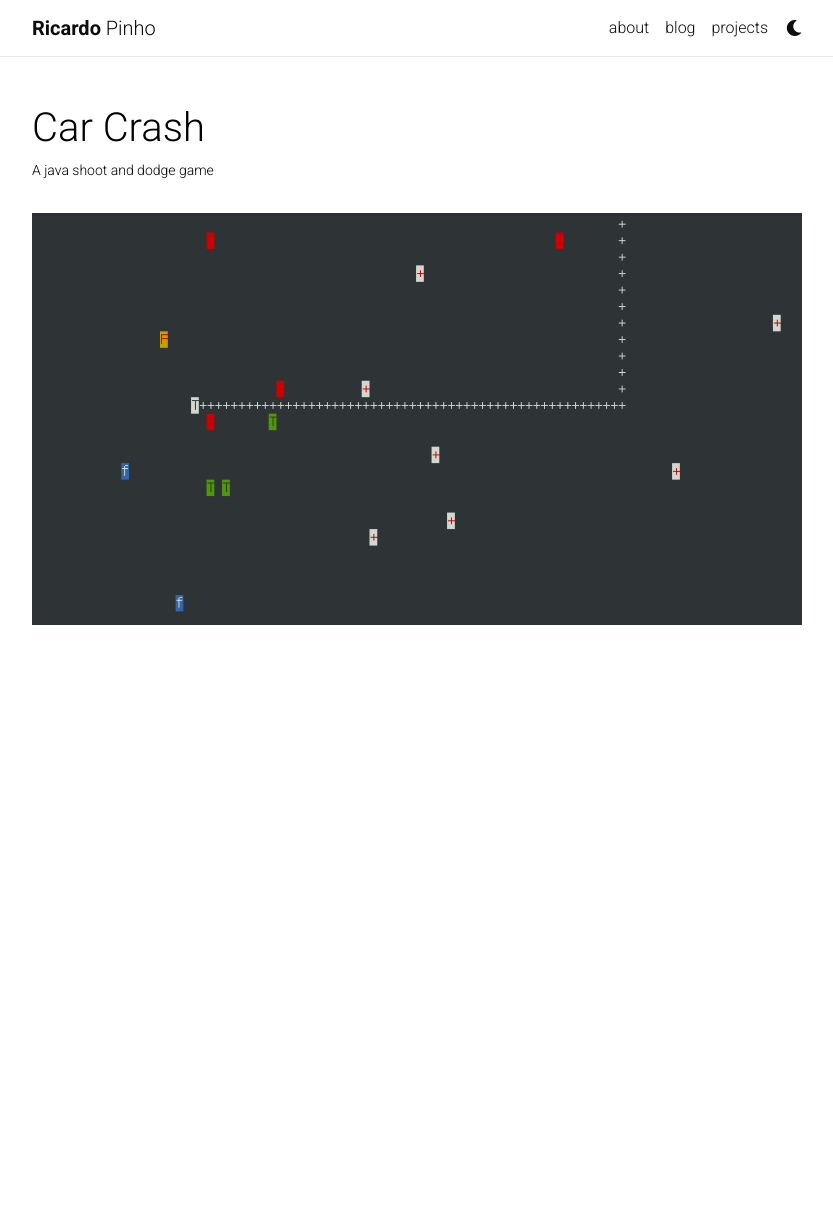
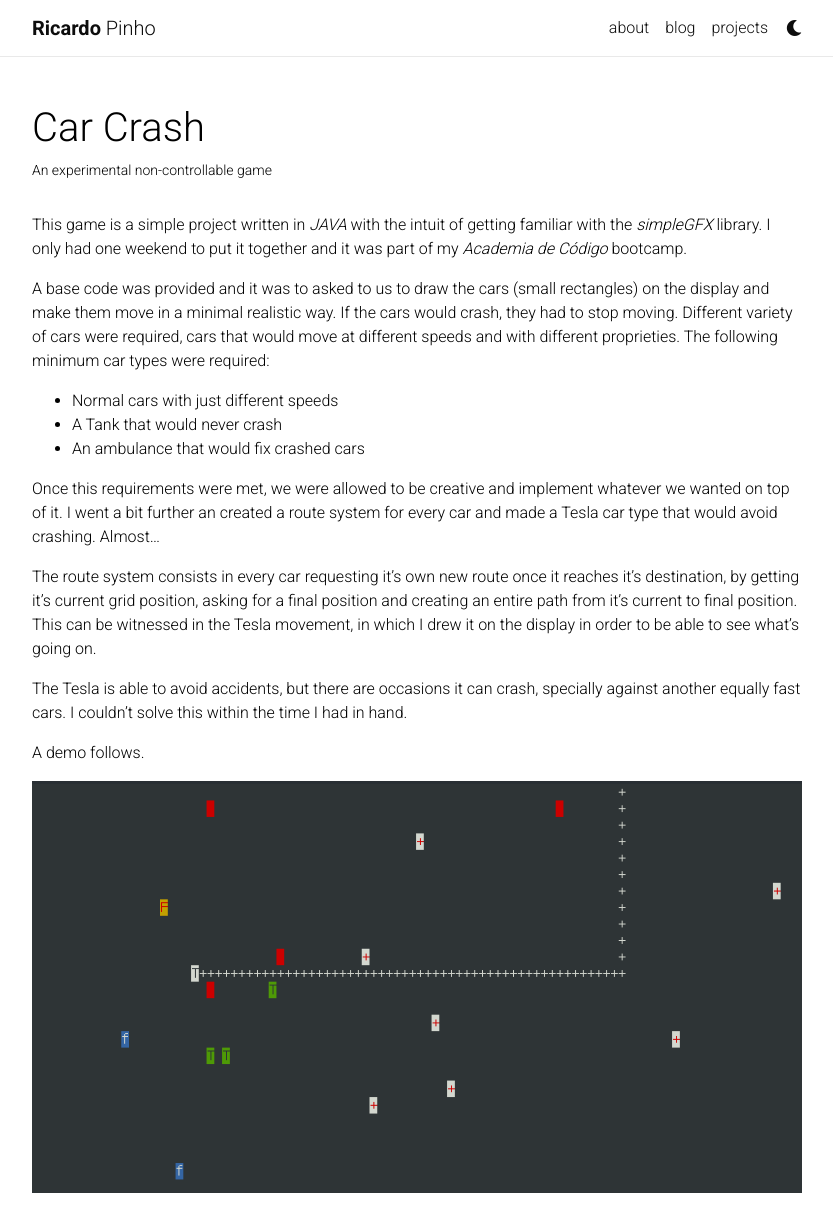
Before and after one commit to ricardogpinho/ricardogpinho.github.io, a Jekyll site: the page built from _projects/car_crash.markdown, in a window 1280 px wide and 1279 px high. Shown: the top 1232 px of the window, without its empty margins (223-1056 px from the left). Built offline with Jekyll 4.4.1, drawn with Linux system fonts in a browser that asks for light colours; nearby versions of some CDN libraries; a style sheet for code colours, icons or effects is not loaded.

Commit message:
update car_crash project

```diff
--- a/_projects/car_crash.markdown
+++ b/_projects/car_crash.markdown
@@ -1,10 +1,27 @@
 ---
 layout: page
 title: Car Crash
-description: A java shoot and dodge game
+description: An experimental non-controllable game
 img: /assets/img/projects/car_crash/car_crash_ingame_scrnshot_1.png
 importance: 2
 gitlab: https://gitlab.com/ricardogpinho/my_exercices/-/tree/master/car-crash
 ---
 
+This game is a simple project written in *JAVA* with the intuit of getting familiar with the *simpleGFX* library.
+I only had one weekend to put it together and it was part of my *Academia de Código* bootcamp.
+
+A base code was provided and it was to asked to us to draw the cars (small rectangles) on the display and make them move in a minimal realistic way. If the cars would crash, they had to stop moving. Different variety of cars were required, cars that would move at different speeds and with different proprieties. The following minimum car types were required:
+* Normal cars with just different speeds
+* A Tank that would never crash
+* An ambulance that would fix crashed cars
+
+Once this requirements were met, we were allowed to be creative and implement whatever we wanted on top of it.
+I went a bit further an created a route system for every car and made a Tesla car type that would avoid crashing. Almost...
+
+The route system consists in every car requesting it's own new route once it reaches it's destination, by getting it's current grid position, asking for a final position and creating an entire path from it's current to final position. This can be witnessed in the Tesla movement, in which I drew it on the display in order to be able to see what's going on.
+
+The Tesla is able to avoid accidents, but there are occasions it can crash, specially against another equally fast cars. I couldn't solve this within the time I had in hand.
+
+A demo follows.
+
 <img src="/assets/img/projects/car_crash/car_crash_gameplay.gif" class="img-fluid">
```
